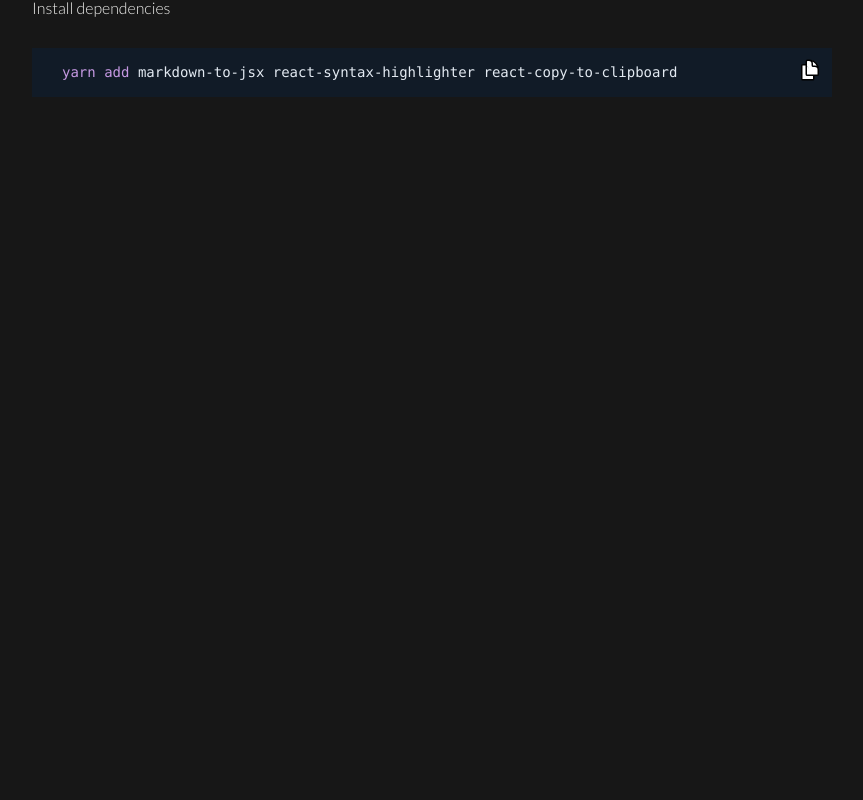
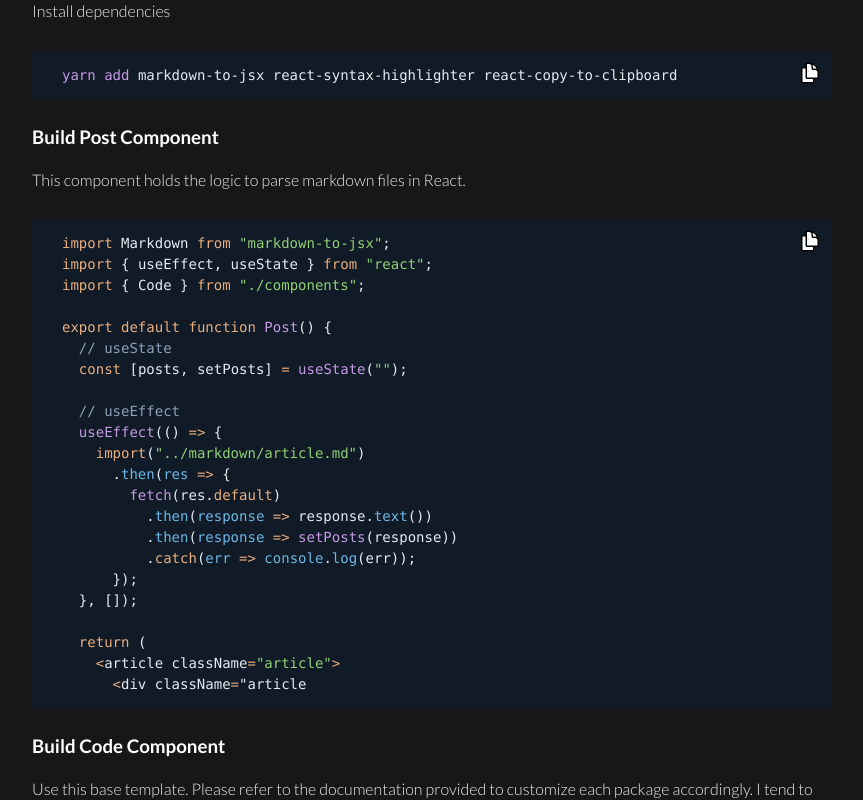
Before and after one commit to danveb/doc-mdx, a React (Vite) app: page / in a window 1280 px wide. Shown: the part 860-1660 px from the top of the page, without its empty margins (208-1071 px from the left). Before the commit the page ends 1042 px from the top, so only its background shows below. Built offline with nearby package versions, Linux system fonts and the light colour scheme.

Commit message:
minor code refactoring and styling

```diff
--- a/src/App.jsx
+++ b/src/App.jsx
@@ -1,7 +1,5 @@
 import { useState, createContext } from "react";
-import About from "./components/About";
-import Navbar from "./components/Navbar";
-import Post from "./components/Post";
+import { About, Navbar, Post } from "./components";
 
 // createContext
 export const ThemeContext = createContext();
--- a/src/components/About.jsx
+++ b/src/components/About.jsx
@@ -1,5 +1,4 @@
 /* eslint-disable react/no-unescaped-entities */
-
 import { textSections } from "../constants";
 import "../styles/About.css";
 
--- a/src/components/Code.jsx
+++ b/src/components/Code.jsx
@@ -24,7 +24,10 @@ export default function Code({ children, language }) {
 
   return (
     <div className="code">
-      <CopyToClipboard text={children} onCopy={() => setCopied(true)}>
+      <CopyToClipboard
+        text={children}
+        onCopy={() => setCopied(true)}
+      >
         <button className="code__icon copy__icon">
           {copied ? <PasteIcon className="paste__icon" /> : <CopyIcon />}
         </button>
--- a/src/components/Post.jsx
+++ b/src/components/Post.jsx
@@ -1,6 +1,6 @@
 import Markdown from "markdown-to-jsx";
 import { useEffect, useState } from "react";
-import Code from "./Code";
+import { Code } from "../components";
 
 export default function Post() {
   // useState
--- /dev/null
+++ b/src/components/index.js
@@ -0,0 +1,5 @@
+export { default as About } from "./About";
+export { default as Code } from "./Code";
+export { default as Navbar } from "./Navbar";
+export { default as NotFound } from "./NotFound";
+export { default as Post } from "./Post";
--- a/src/main.jsx
+++ b/src/main.jsx
@@ -1,7 +1,7 @@
 import React from "react"
 import ReactDOM from "react-dom/client"
 import App from "./App.jsx"
-import NotFound from "./components/NotFound.jsx";
+import { NotFound } from "./components";
 import {
   createBrowserRouter,
   RouterProvider,
--- a/src/markdown/article.md
+++ b/src/markdown/article.md
@@ -1,4 +1,4 @@
-<p className="title">Getting Started</p>
+<h3 className="title">Getting Started</h3>
 
 <br>
 
@@ -22,6 +22,83 @@
 
 <br>
 
-<p className="text"><p>
+<h3 className="title">Build Post Component</h3>
 
 <br>
+
+<p className="text">This component holds the logic to parse markdown files in React.</p>
+
+<br>
+
+<Code language="javascript">
+import Markdown from "markdown-to-jsx";
+import { useEffect, useState } from "react";
+import { Code } from "./components";
+
+export default function Post() {
+  // useState
+  const [posts, setPosts] = useState("");
+
+  // useEffect
+  useEffect(() => {
+    import("../markdown/article.md")
+      .then(res => {
+        fetch(res.default)
+          .then(response => response.text())
+          .then(response => setPosts(response))
+          .catch(err => console.log(err));
+      });
+  }, []);
+
+  return (
+    &lt;article className="article">
+      &lt;div className="article__wrapper container">
+        &lt;div className="post__wrapper">
+          &lt;Markdown options={{
+            overrides: {
+              Code: {
+                component: Code,
+              },
+            },
+          }}>{posts}</Markdown>
+        </div>
+      </div>
+    </article>
+  )
+}
+</Code>
+
+<br>
+
+<h3 className="title">Build Code Component</h3>
+
+<br>
+
+<p className="text">Use this base template. Please refer to the documentation provided to customize each package accordingly. I tend to use `customStyle` and `wrapLongLines` attributes to further enhance the code snippet.</p>
+
+<br>
+
+<Code language="javascript">
+import PropTypes from "prop-types";
+import { Prism as SyntaxHighlighter } from "react-syntax-highlighter";
+import { coldarkDark } from "react-syntax-highlighter/dist/esm/styles/prism";
+
+export default function Code({ children, language }) {
+  return (
+    &lt;div className="code">
+      &lt;SyntaxHighlighter
+        language={language}
+        style={coldarkDark}
+      >
+        {children}
+      </SyntaxHighlighter>
+    </div >
+  )
+}
+
+// PropTypes object to be defined to fix missing props validation
+Code.propTypes = {
+  children: PropTypes.node.isRequired,
+  language: PropTypes.string.isRequired,
+}
+</Code>
```
